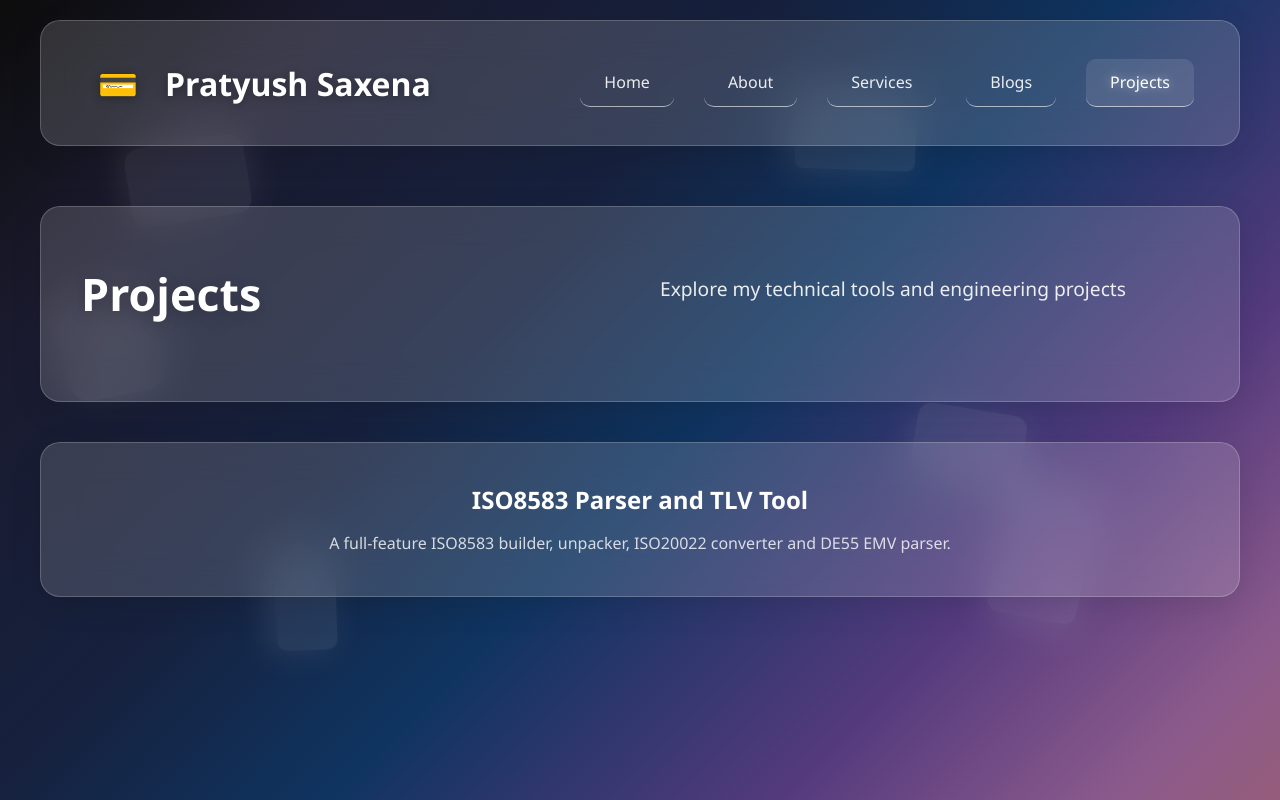
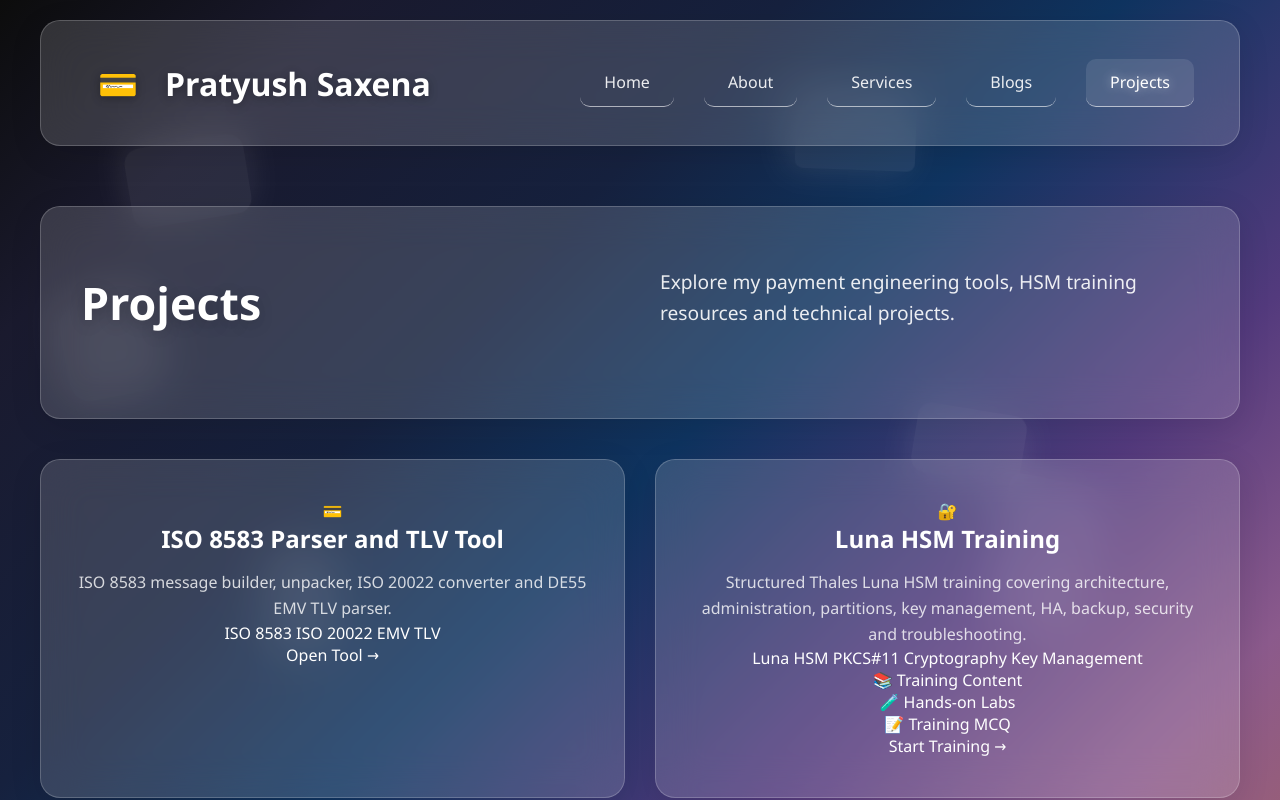
Before and after one commit to pratyush-tsys/MyWebsite, a plain HTML site: page index.html in a window 1280 px wide. Both pictures are taken after a click on the link "Projects". Shown: the top 800 px of the page. Drawn offline with Linux system fonts and the light colour scheme.

Commit message:
Revise projects page content and links
Updated the projects section with new descriptions and added project links.

```diff
--- a/index.html
+++ b/index.html
@@ -156,14 +156,83 @@
 
             <section class="hero glass">
                 <h1>Projects</h1>
-                    <p>Explore my technical tools and engineering projects</p>
+                <p>Explore my payment engineering tools, HSM training resources and technical projects.</p>
             </section>
 
             <section class="features">
-                    <div class="feature-card glass" onclick="window.location.href='isoparser.html'" style="cursor:pointer;">
-                        <h3>ISO8583 Parser and TLV Tool</h3>
-                        <p>A full-feature ISO8583 builder, unpacker, ISO20022 converter and DE55 EMV parser.</p>
+
+                <!-- ISO 8583 PROJECT -->
+                <div class="feature-card glass project-card"
+                     onclick="window.location.href='isoparser.html'"
+                     style="cursor:pointer;">
+
+                    <div class="project-icon">💳</div>
+
+                    <h3>ISO 8583 Parser and TLV Tool</h3>
+
+                    <p>
+                        ISO 8583 message builder, unpacker,
+                        ISO 20022 converter and DE55 EMV TLV parser.
+                    </p>
+
+                    <div class="project-tags">
+                        <span>ISO 8583</span>
+                        <span>ISO 20022</span>
+                        <span>EMV</span>
+                        <span>TLV</span>
                     </div>
+
+                    <div class="project-link">
+                        Open Tool →
+                    </div>
+
+                </div>
+
+
+                <!-- LUNA HSM TRAINING -->
+                <div class="feature-card glass project-card"
+                     onclick="window.location.href='luna-training.html'"
+                     style="cursor:pointer;">
+
+                    <div class="project-icon">🔐</div>
+
+                    <h3>Luna HSM Training</h3>
+
+                    <p>
+                        Structured Thales Luna HSM training covering
+                        architecture, administration, partitions,
+                        key management, HA, backup, security and troubleshooting.
+                    </p>
+
+                    <div class="project-tags">
+                        <span>Luna HSM</span>
+                        <span>PKCS#11</span>
+                        <span>Cryptography</span>
+                        <span>Key Management</span>
+                    </div>
+
+                    <div class="training-resources">
+
+                        <div class="resource">
+                            📚 Training Content
+                        </div>
+
+                        <div class="resource">
+                            🧪 Hands-on Labs
+                        </div>
+
+                        <div class="resource">
+                            📝 Training MCQ
+                        </div>
+
+                    </div>
+
+                    <div class="project-link">
+                        Start Training →
+                    </div>
+
+                </div>
+
             </section>
 
         </div>
```
Lines whose indentation alone changed are shown as unchanged.
